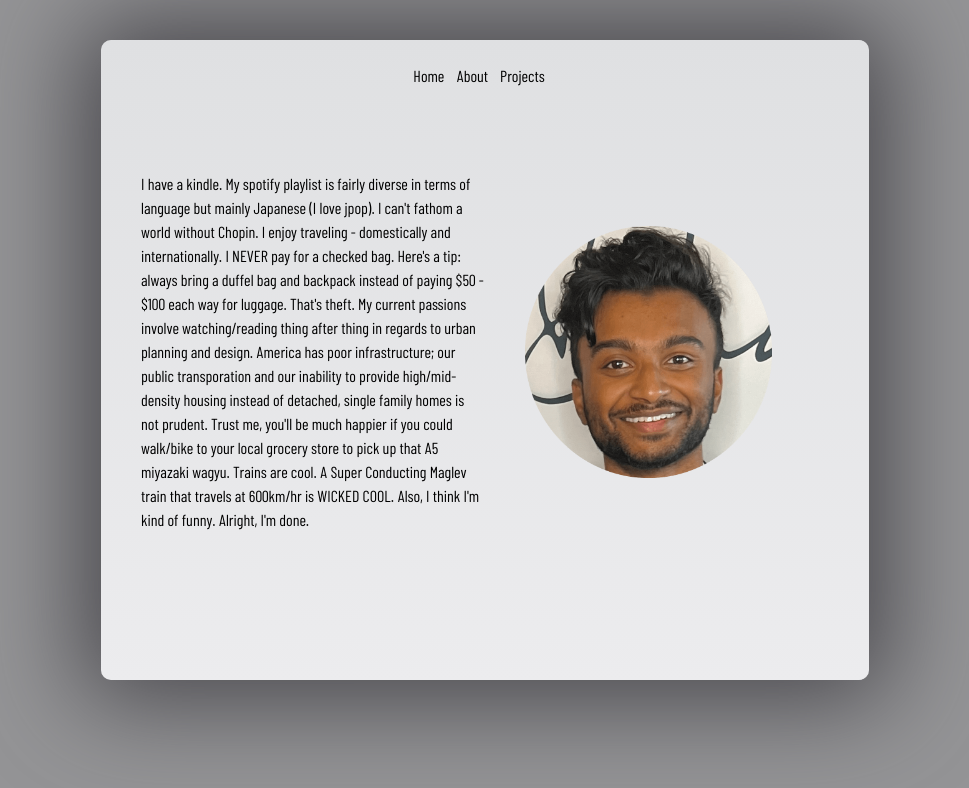
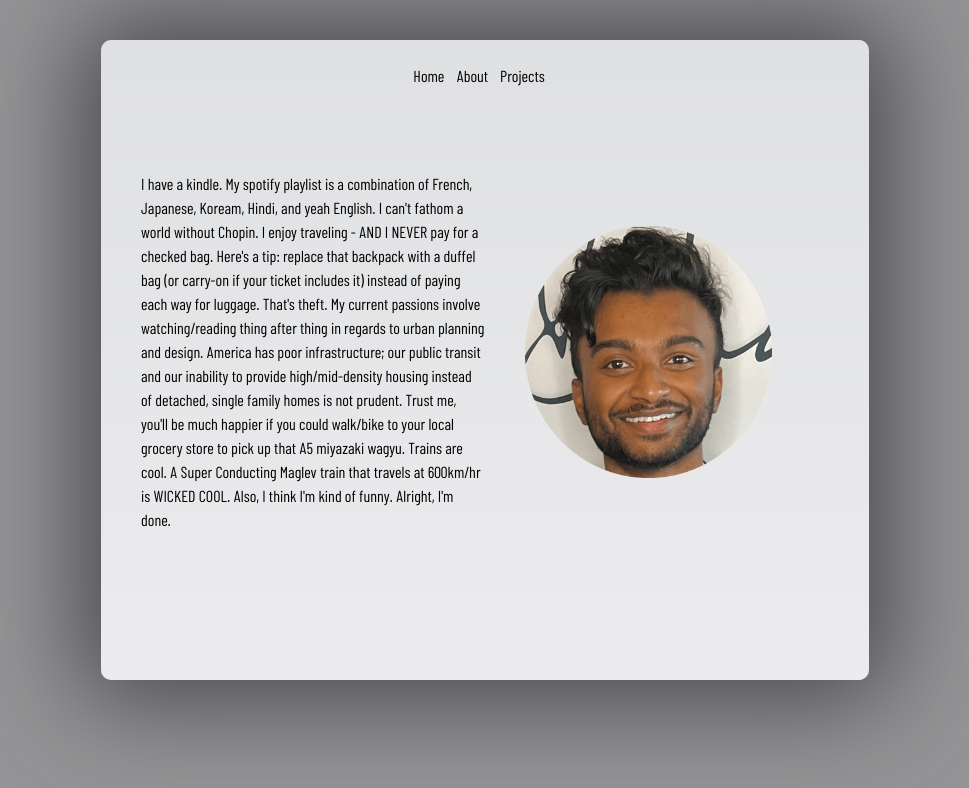
Before and after one commit to timmatsam/portfolio-redesigned, a Next.js app: page /about in a window 1280 px wide. Shown: the top 788 px of the page, without its empty margins (155-1124 px from the left). Built offline with nearby package versions, Linux system fonts and the light colour scheme.

Commit message:
feat: update sections w more info

```diff
--- a/components/HeroSection.tsx
+++ b/components/HeroSection.tsx
@@ -1,11 +1,23 @@
-import React from 'react';
 
 const HeroSection = () => {
     return (
         <div id='hero-section' className='flex flex-col items-center '>
             <h1>Tim Samuel</h1>
             <h3>Software Developer</h3>
-            <p>A minimalist website designed by Midjourney</p>
+            <p>A minimalist typesafe website, </p>
+            <div className="flex flex row">
+                <p className="mr-1">with designs inspired by</p>
+                <p className="font-bold">Midjourney</p>
+            </div>
+            <div className='flex flex-row'>
+                <p className="mr-1">Developed with </p>
+                <p className='font-bold mr-1'> Next.js </p>
+                <p className="mr-1">and Deployed through </p>
+                <p className='font-bold'>Vercel</p>
+            </div>
+
+
+
         </div>
     )
 }
--- a/pages/about.tsx
+++ b/pages/about.tsx
@@ -7,7 +7,16 @@ const About = () => {
         <Head>
         <title>About</title>
       </Head>
-            <p className='w-1/2'>I have a kindle. My spotify playlist is fairly diverse in terms of language but mainly Japanese (I love jpop). I can't fathom a world without Chopin. I enjoy traveling - domestically and internationally. I NEVER pay for a checked bag. Here's a tip: always bring a duffel bag and backpack instead of paying $50 - $100 each way for luggage. That's theft. My current passions involve watching/reading thing after thing in regards to urban planning and design. America has poor infrastructure; our public transporation and our inability to provide high/mid-density housing instead of detached, single family homes is not prudent. Trust me, you'll be much happier if you could walk/bike to your local grocery store to pick up that A5 miyazaki wagyu. Trains are cool. A Super Conducting Maglev train that travels at 600km/hr is WICKED COOL. Also, I think I'm kind of funny. Alright, I'm done.</p>
+            <p className='w-1/2'>I have a kindle. My spotify playlist is a combination of French,
+            Japanese, Koream, Hindi, and yeah English. I can't fathom a world without Chopin.
+            I enjoy traveling - AND I NEVER pay for a checked bag.
+            Here's a tip: replace that backpack with a duffel bag (or carry-on if your ticket includes it) instead of paying each way
+            for luggage. That's theft. My current passions involve watching/reading thing after thing in
+            regards to urban planning and design. America has poor infrastructure; our public transit
+            and our inability to provide high/mid-density housing instead of detached, single family homes is
+            not prudent. Trust me, you'll be much happier if you could walk/bike to your local grocery store to
+            pick up that A5 miyazaki wagyu. Trains are cool. A Super Conducting Maglev train that travels at 600km/hr is
+            WICKED COOL. Also, I think I'm kind of funny. Alright, I'm done.</p>
             <Image src={headshot} alt="headshot" className=' w-5/12 shrink-0 pl-10'/>
         </div>
 
```
